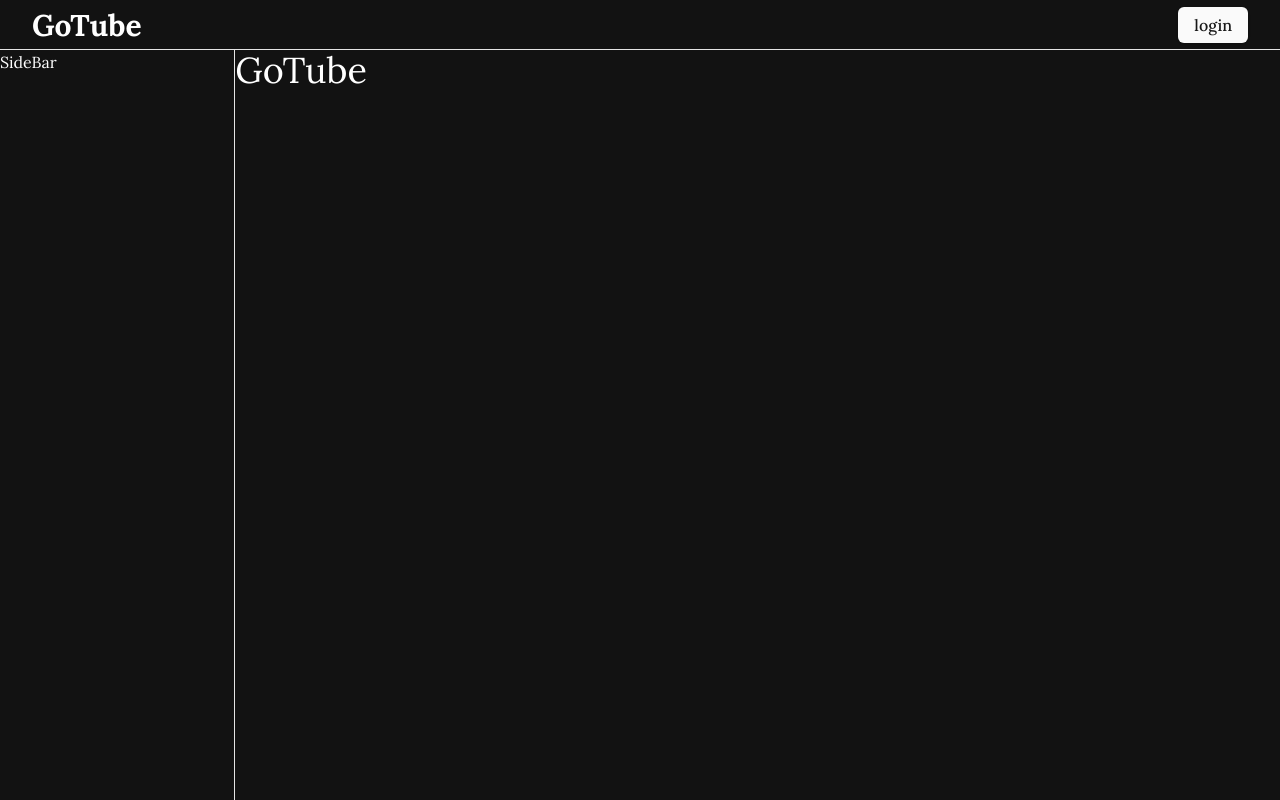
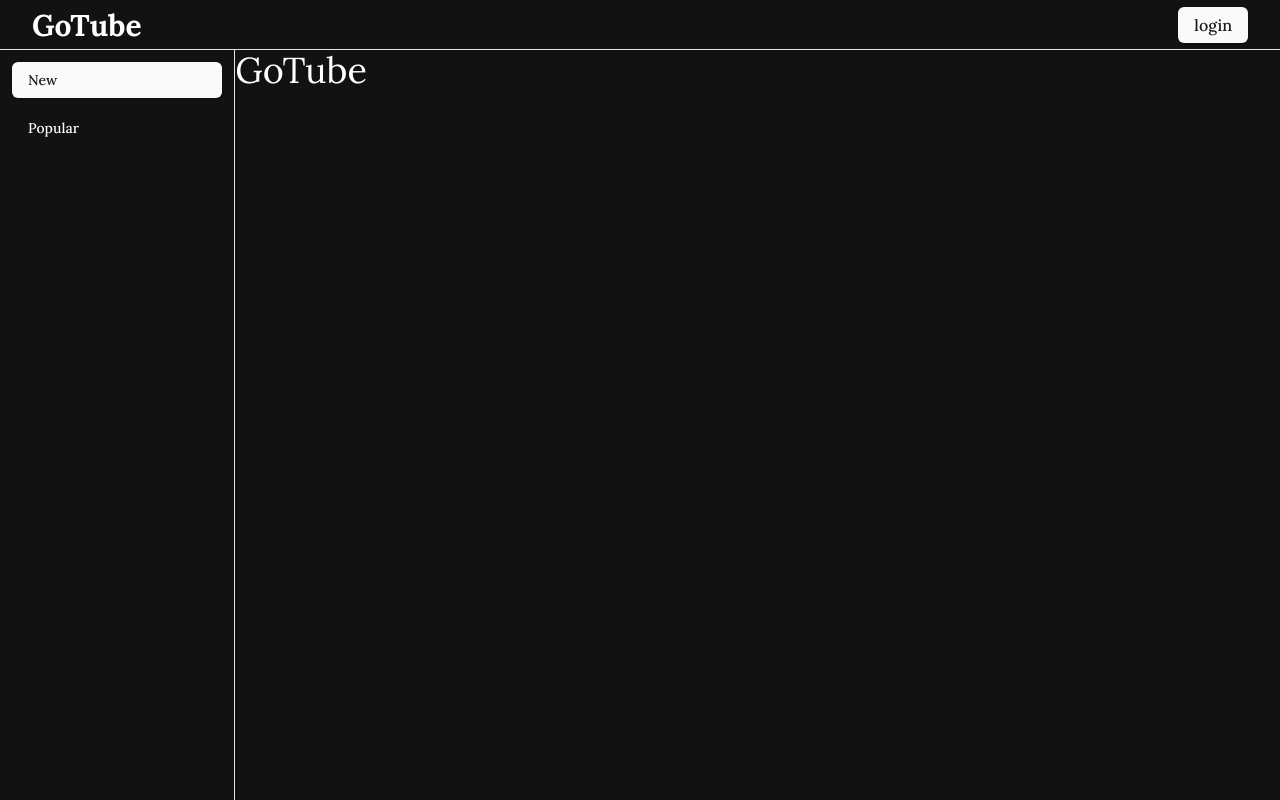
Before and after one commit to protomem/gotube, a Next.js app in the folder web/: page / in a window 1280 px wide. Built offline with nearby package versions, Linux system fonts and the light colour scheme.

Commit message:
feat(web): add navigate menu

```diff
--- /dev/null
+++ b/web/src/feature/nav-menu.tsx
@@ -0,0 +1,76 @@
+import React from "react";
+import { capitalize } from "@/lib";
+import { ROUTES } from "@/shared/constants/routes";
+
+import { Button } from "@/shared/ui/button";
+import Link from "next/link";
+
+export enum Navigates {
+  New = "new",
+  Popular = "popular",
+  Subscriptions = "subscriptions",
+}
+
+interface NavMenuItemProps {
+  title: string;
+  selected?: boolean;
+  href: string;
+}
+
+const NavMenuItem: React.FC<NavMenuItemProps> = ({ title, selected, href }) => {
+  if (selected === undefined) selected = false;
+
+  return (
+    <Button
+      asChild
+      disabled={!selected}
+      variant={selected ? "default" : "ghost"}
+      className="justify-start"
+    >
+      <Link href={href}>{capitalize(title)}</Link>
+    </Button>
+  );
+};
+
+export interface NavMenuProps {
+  selectedNav?: Navigates;
+  withSubscriptions?: boolean;
+}
+
+export function NavMenu({ selectedNav, withSubscriptions }: NavMenuProps) {
+  if (selectedNav === undefined) selectedNav = Navigates.New;
+  if (withSubscriptions === undefined) withSubscriptions = false;
+
+  const navMenuItems = [
+    {
+      title: Navigates.New,
+      selected: selectedNav === Navigates.New,
+      href: ROUTES.HOME,
+    },
+    {
+      title: Navigates.Popular,
+      selected: selectedNav === Navigates.Popular,
+      href: ROUTES.HOME,
+    },
+  ];
+
+  if (withSubscriptions)
+    navMenuItems.push({
+      title: Navigates.Subscriptions,
+      selected: selectedNav === Navigates.Subscriptions,
+      href: ROUTES.HOME,
+    });
+
+  return (
+    <div className="flex flex-col gap-3">
+      {navMenuItems.map((item, i) => (
+        <NavMenuItem
+          key={i}
+          title={item.title}
+          selected={item.selected}
+          href={item.href}
+        />
+      ))}
+    </div>
+  );
+}
--- a/web/src/feature/profile-menu.tsx
+++ b/web/src/feature/profile-menu.tsx
@@ -1,19 +1,10 @@
-import { useRouter } from "next/router";
-
-import { ROUTES } from "@/shared/constants/routes";
 import { Button } from "@/shared/ui/button";
+import Link from "next/link";
 
 export function ProfileMenu() {
-  const router = useRouter();
-
   return (
-    <Button
-      className="text-md"
-      onClick={() => {
-        router.push(ROUTES.LOGIN);
-      }}
-    >
-      login
+    <Button asChild className="text-md">
+      <Link href="/not-found">login</Link>
     </Button>
   );
 }
--- /dev/null
+++ b/web/src/lib/index.ts
@@ -0,0 +1,3 @@
+export { cn } from "@/lib/utils";
+
+export { capitalize } from "@/lib/strings";
--- /dev/null
+++ b/web/src/lib/strings.ts
@@ -0,0 +1,3 @@
+export function capitalize(string: string): string {
+  return string.charAt(0).toUpperCase() + string.slice(1);
+}
--- a/web/src/pages/home-page.tsx
+++ b/web/src/pages/home-page.tsx
@@ -1,10 +1,13 @@
 import { MainLayout } from "@/widgets/layouts/main-layout";
 import { AppBar } from "@/widgets/app-bar";
-import { SideBar } from "@/widgets/side-bar";
+import { SideBar, Navigates } from "@/widgets/side-bar";
 
 export function HomePage() {
   return (
-    <MainLayout appbar=<AppBar /> sidebar=<SideBar />>
+    <MainLayout
+      appbar=<AppBar />
+      sidebar=<SideBar selectedNav={Navigates.New} />
+    >
       <h1 className="text-4xl">GoTube</h1>
     </MainLayout>
   );
--- a/web/src/widgets/side-bar.tsx
+++ b/web/src/widgets/side-bar.tsx
@@ -1,3 +1,13 @@
-export function SideBar() {
-  return <div>SideBar</div>;
+import { NavMenu, NavMenuProps } from "@/feature/nav-menu";
+
+interface SideBarProps extends NavMenuProps {}
+
+export function SideBar({ ...props }: SideBarProps) {
+  return (
+    <div className="px-3 py-3">
+      <NavMenu {...props} />
+    </div>
+  );
 }
+
+export { Navigates } from "@/feature/nav-menu";
```
